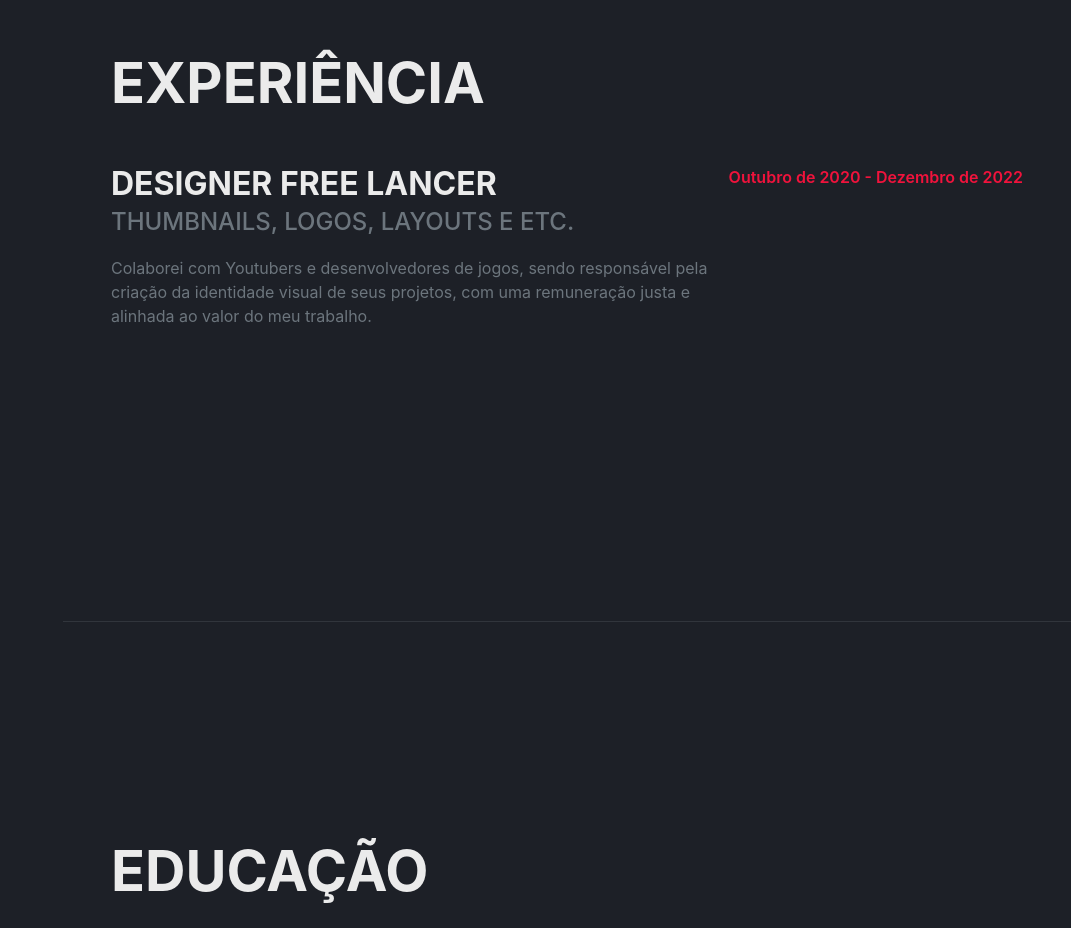
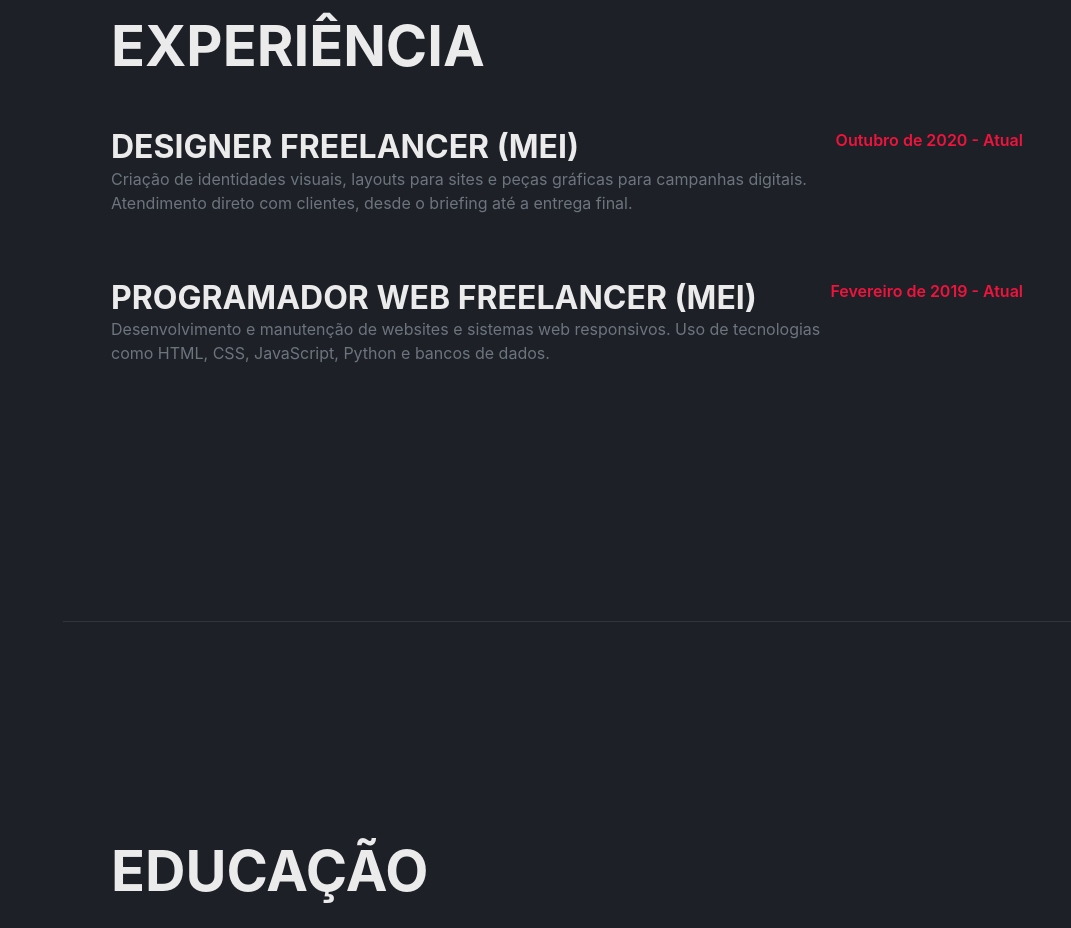
Before and after one commit to Fabbio-Studios/my-portfolio, a plain HTML site: page index.html in a window 1280 px wide. Shown: the part 980-1908 px from the top of the page, without its empty margins (209-1280 px from the left). Drawn offline with nearby package versions, Linux system fonts and the light colour scheme; a web font is replaced by a local one.

Commit message:
update expirience section

```diff
--- a/index.html
+++ b/index.html
@@ -63,11 +63,17 @@
                     <h2 class="mb-5">Experiência</h2>
                     <div class="d-flex flex-column flex-md-row justify-content-between mb-5">
                         <div class="flex-grow-1">
-                            <h3 class="mb-0">Designer Free Lancer</h3>
-                            <div class="subheading mb-3">Thumbnails, Logos, Layouts e etc.</div>
-                            <p>Colaborei com Youtubers e desenvolvedores de jogos, sendo responsável pela criação da identidade visual de seus projetos, com uma remuneração justa e alinhada ao valor do meu trabalho.</p>
+                            <h3 class="mb-0">Designer Freelancer (MEI)</h3>
+                            <p>Criação de identidades visuais, layouts para sites e peças gráficas para campanhas digitais. Atendimento direto com clientes, desde o briefing até a entrega final.</p>
                         </div>
-                        <div class="flex-shrink-0"><span class="text-primary">Outubro de 2020 - Dezembro de 2022</span></div>
+                        <div class="flex-shrink-0"><span class="text-primary">Outubro de 2020 - Atual</span></div>
+                    </div>
+                    <div class="d-flex flex-column flex-md-row justify-content-between mb-5">
+                        <div class="flex-grow-1">
+                            <h3 class="mb-0">Programador Web Freelancer (MEI)</h3>
+                            <p>Desenvolvimento e manutenção de websites e sistemas web responsivos. Uso de tecnologias como HTML, CSS, JavaScript, Python e bancos de dados.</p>
+                        </div>
+                        <div class="flex-shrink-0"><span class="text-primary">Fevereiro de 2019 - Atual</span></div>
                     </div>
                 </div>
             </section>
```
